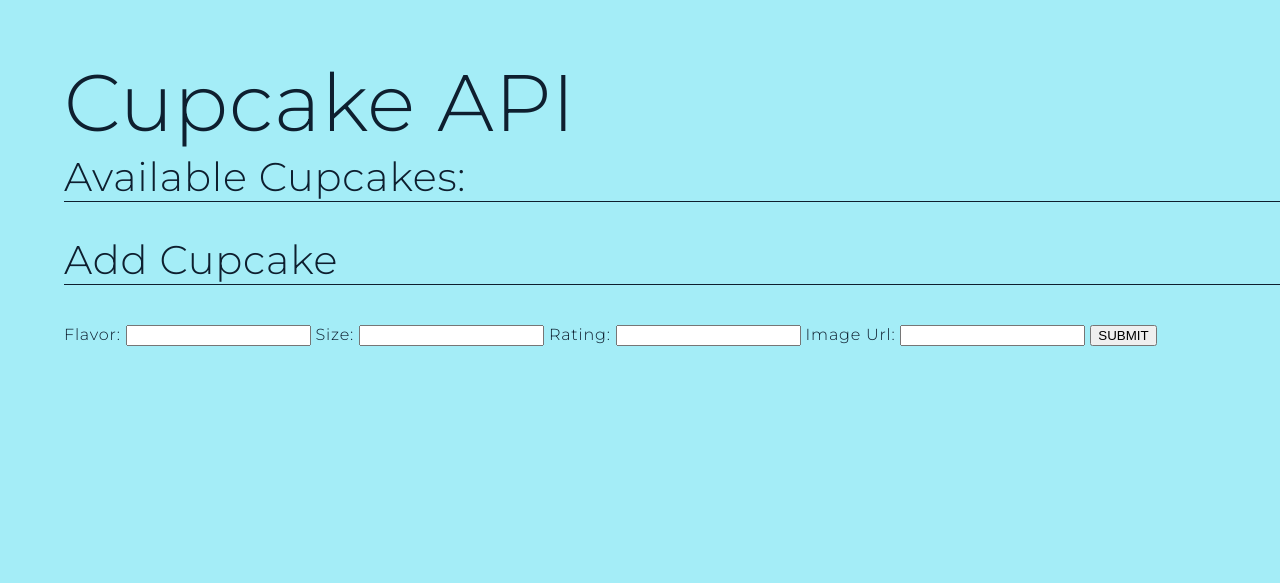
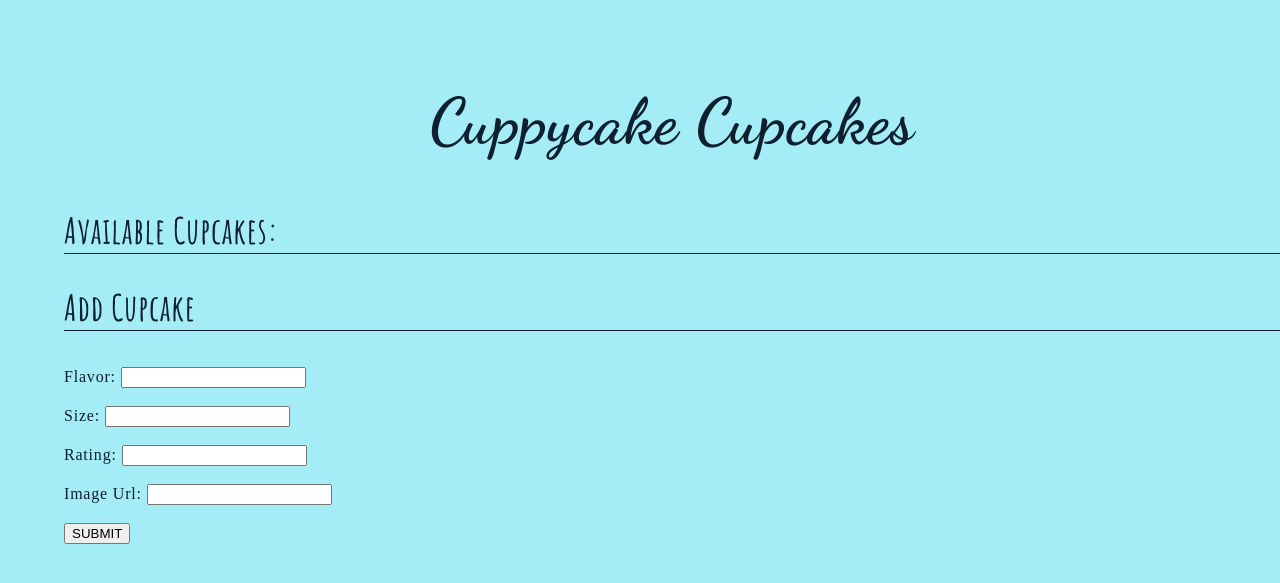
Before and after one commit to petitepirate/intFlask_Cupcakes, a Flask app: page / in a window 1280 px wide. Shown: the top 583 px of the page. Run offline with Flask 2, Linux system fonts and the light colour scheme; data that the repository does not hold is empty.

Commit message:
final edits

```diff
--- a/app.py
+++ b/app.py
@@ -8,12 +8,12 @@ app.config['SQLALCHEMY_DATABASE_URI'] = 'postgresql:///cupcakes'
 app.config['SQLALCHEMY_TRACK_MODIFICATIONS'] = False
 app.config['SQLALCHEMY_ECHO'] = True
 
-
 connect_db(app)
 
 @app.route('/')
 def show_home():
-    return render_template('index.html')
+    cupcakes = Cupcake.query.all()
+    return render_template('index.html', cupcakes=cupcakes)
 
 @app.route('/api/cupcakes')
 def list_cupcakes():
@@ -30,7 +30,7 @@ def add_cupcake():
     new_cupcake = Cupcake(flavor = request.json['flavor'],
                             size = request.json['size'],
                             rating = request.json['rating'],
-                            image = request.json['image'])
+                            image = request.json['image'] or None)
     db.session.add(new_cupcake)
     db.session.commit()
     response_json = jsonify(cupcake=new_cupcake.serialized())
--- a/models.py
+++ b/models.py
@@ -7,6 +7,7 @@ def connect_db(app):
     db.app = app
     db.init_app(app)
 
+DEFAULT_IMG = "https://tinyurl.com/demo-cupcake"
 
 class Cupcake(db.Model):
     """Cupcake Model"""
@@ -19,7 +20,7 @@ class Cupcake(db.Model):
     size = db.Column(db.Text, nullable = False)
     rating = db.Column(db.Float, nullable = False)
     image = db.Column(db.Text, nullable = False,
-                        default = "https://tinyurl.com/demo-cupcake")
+                        default = DEFAULT_IMG)
 
     def serialized(self):
         return {
--- a/static/app.js
+++ b/static/app.js
@@ -1,31 +1,13 @@
 const BASE_URL = "http://127.0.0.1:5000/api";
-const UL = document.querySelector('UL');
+const DIV = document.getElementById('cupcakesdiv');
 const submit = document.querySelector('form');
-const delbtn = document.querySelector('.del-btn');
+
 class Cupcake {
     constructor(baseUrl, ul) {
         this.baseUrl = baseUrl
         this.ul = ul
     }
 
-    cupcakeElement(cupcake) {
-        const li = document.createElement('LI');
-        li.setAttribute("cupcake-id", cupcake.id);
-        li.innerHTML = `<img class="Cupcake-img"
-		src="${cupcake.image}" height=200>
-        ${cupcake.flavor} / ${cupcake.size} / ${cupcake.rating}
-        <button class="del-btn">X</button>`  //probably will need to do the delete button differently
-        return li;
-    }
-
-
-    async showCupcakes() {
-        const response = await axios.get(`${this.baseUrl}/cupcakes`)
-        for (let cupcake of response.data) {
-            let newCupcake = this.cupcakeElement(cupcake);
-            this.ul.append(newCupcake)
-        }
-    }
 
     async addCupcake(flavor, size, rating, image) {
         const response = await axios.post(`${this.baseUrl}/cupcakes`, {
@@ -37,30 +19,29 @@ class Cupcake {
         console.log(response)
     }
 
-    clearCupcakes() {
-        this.ul.innerHTML = '';
-    }
-
     formHandler(e) {
-        e.preventDefault();
+        // e.preventDefault();
         const flavor = document.getElementById("flavor").value;
         const size = document.getElementById("size").value;
         const rating = document.getElementById("rating").value;
         const image = document.getElementById("image_url").value;
         this.addCupcake(flavor, size, rating, image)
         submit.reset()
-        this.clearCupcakes()
-        this.showCupcakes()
+        window.location.reload();
+        return false;
     }
 }
 
-const cupcake = new Cupcake(BASE_URL, UL);
-cupcake.showCupcakes();
+const cupcake = new Cupcake(BASE_URL, DIV);
+
 
 submit.addEventListener('submit', function (e) { cupcake.formHandler(e); });
 
 
-//started but not finished.  returning null at the moment
-delbtn.addEventListener('click', function() {
-    print('you clicked');
-})
+$('.remove').click(deleteCupcake)
+
+async function deleteCupcake() {
+  const id = $(this).data('id')
+  await axios.delete(`/api/cupcakes/${id}`)
+  $(this).parent().remove()
+}
--- a/static/style.css
+++ b/static/style.css
@@ -5,33 +5,55 @@ body {
 }
 body {
 	background: #a4edf7;
-	font-family: 'Montserrat', sans-serif;
 	padding-left: 4em;
 	letter-spacing: .05em;
 	color: #0e1f2f;
 }
 
 h1 {
-	font-size: 5em;
+	font-size: 4em;
 	font-weight: 500;
+	text-align: center;
+	margin-top: 1.3em;
+	font-family: 'Dancing Script', cursive;
 }
 
 h2,
 h3 {
-	font-size: 2.5em;
+	font-size: 2.25em;
 	font-weight: 300;
-	margin-top: -1.3em;
+	margin-top: 1.3em;
+	font-family: 'Amatic SC', cursive;
 	border-bottom: #0e1f2f solid 1px;
 }
 
 h3 {
-	margin-top: 0;
+	margin-top: 10px;
 }
 
 li {
 	height: 300 px;
 }
 
-form {
-	height: 100px;
+p {
+	font-family: 'Montserrat', sans-serif;
 }
+
+#cupcakediv {
+	display: block;
+	position: static;
+	width: 95vw;
+	height: auto;
+}
+
+#single {
+	display: inline-block;
+	height: 300px;
+	margin-left: 10px;
+	width: 20%;
+	text-align: center;
+}
+
+#cupcakeform {
+	display: block;
+}
--- a/templates/index.html
+++ b/templates/index.html
@@ -5,28 +5,40 @@
     <meta name="viewport" content="width=device-width, initial-scale=1.0" />
     <title>Cupcake API</title>
     <link rel="stylesheet" href="/static/style.css" />
-    <link
-      href="https://fonts.googleapis.com/css2?family=Montserrat:wght@300;700&display=swap"
-      rel="stylesheet"
-    />
+    <link href="https://fonts.googleapis.com/css2?family=Montserrat:wght@300;700&display=swap"  rel="stylesheet" />
+    <link href="https://fonts.googleapis.com/css2?family=Amatic+SC:wght@700&display=swap" rel="stylesheet">
+    <link href="https://fonts.googleapis.com/css2?family=Dancing+Script:wght@700&display=swap" rel="stylesheet">
   </head>
   <body>
-    <h1>Cupcake API</h1>
+    <h1>Cuppycake Cupcakes</h1>
     <h2>Available Cupcakes:</h2>
-    <ul></ul>
+    <div id="cupcakesdiv">
+      {% for cupcake in cupcakes %}
+      <div id="single"><img class="Cupcake-img"
+           src="{{cupcake.image}}" height=200><br>
+           Flavor: {{cupcake.flavor}} <br>Size: {{cupcake.size}} <br>Rating:{{cupcake.rating}}<br><button
+          class="remove"
+          data-id="{{cupcake.id}}">Remove</button></div>
+      {% endfor %}
+    </div>
+    <div id="cupcakeform">
     <h3>Add Cupcake</h2>
-    <form>
+    <form onsubmit="setTimeout(function(){window.location.reload();},10);">
         <label for="flavor">Flavor:</label>
-        <input type="text" name="flavor" id="flavor" >
+        <input type="text" name="flavor" id="flavor" ><br><br>
         <label for="size">Size:</label>
-        <input type="text" name="size"id="size" >
+        <input type="text" name="size"id="size" ><br><br>
         <label for="rating">Rating:</label>
-        <input type="number" name="rating" id="rating">
+        <input type="number" name="rating" id="rating"><br><br>
         <label for="image_url">Image Url:</label>
-        <input type="url" name="image_url" id="image_url">
+        <input type="url" name="image_url" id="image_url"><br><br>
         <button type="submit" id="submit">SUBMIT</button>
     </form>
+  </div>
     <script src="https://cdn.jsdelivr.net/npm/axios/dist/axios.min.js"></script>
+    <script src="https://code.jquery.com/jquery-3.4.1.min.js"
+    integrity="sha256-CSXorXvZcTkaix6Yvo6HppcZGetbYMGWSFlBw8HfCJo="
+    crossorigin="anonymous"></script>
     <script src="/static/app.js"></script>
   </body>
 </html>
```
